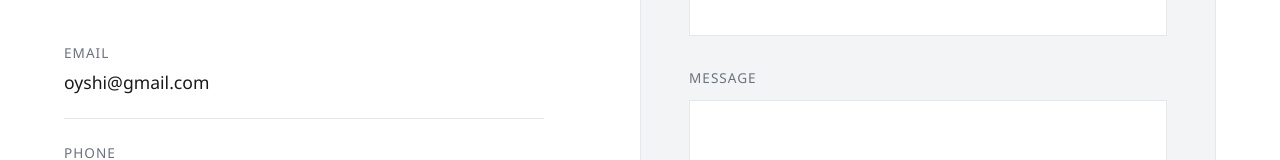
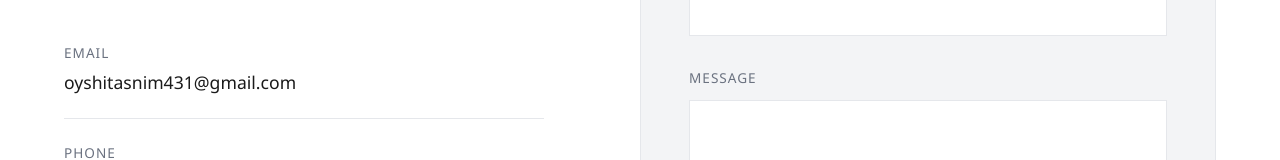
Before and after one commit to MasrurAhmedd/oyshiPorfolio, a plain HTML site: page index.html in a window 1280 px wide. Shown: the part 4583-4743 px from the top of the page. Drawn offline with Linux system fonts and the light colour scheme.

Commit message:
Update email contact address in index.html

```diff
--- a/index.html
+++ b/index.html
@@ -880,7 +880,7 @@
                 <div class="contact-details">
                     <div class="contact-item">
                         <strong>Email</strong>
-                        <a href="mailto:oyshi@gmail.com">oyshi@gmail.com</a>
+                        <a href="mailto:oyshitasnim431@gmail.com">oyshitasnim431@gmail.com</a>
                     </div>
                     <div class="contact-item">
                         <strong>Phone</strong>
```
